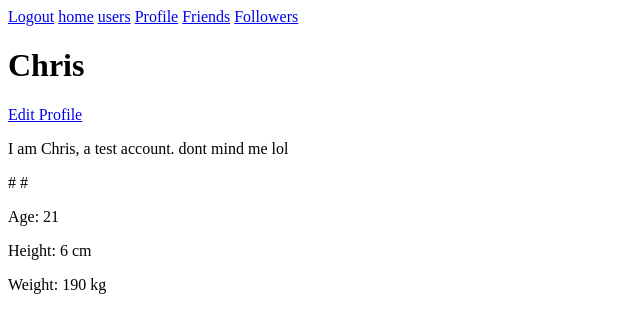
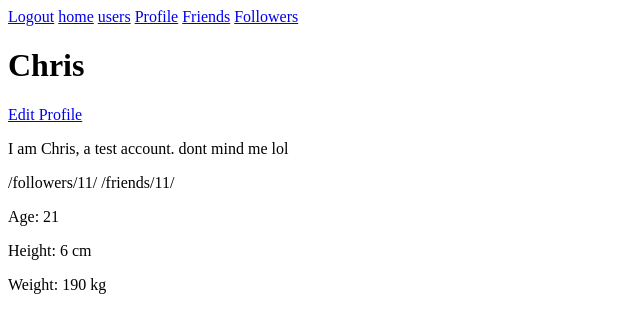
Before and after one commit to BigDaddy57/GetFit, a Django app: page /user/11/ in a window 1280 px wide. Shown: the top 333 px of the page, without its empty margins (0-640 px from the left). Run offline with Django 4.2, Linux system fonts and the light colour scheme; a user stored in the database is signed in; data comes from the database, SQL or seed files in the repository; both versions use the stored data as it was after the commit.

Commit message:
views.py

```diff
--- a/GetFit/templates/pages/user_profile.html
+++ b/GetFit/templates/pages/user_profile.html
@@ -8,8 +8,8 @@
   {% endif %}
   {% if profile.bio %}
     <p>{{ profile.bio }}</p>
-    {% url 'GetFit:followers' user.id %}
-    {% url 'GetFit:friends' user.id %}
+    {% url 'followers' user.id %}
+    {% url 'friends' user.id %}
   {% endif %}
   {% if profile.age %}
     <p>Age: {{ profile.age }}</p>
--- a/GetFit/views.py
+++ b/GetFit/views.py
@@ -67,11 +67,21 @@ def edit_profile(request, user_id):
     return render(request, 'pages/edit_profile.html', {'form': form})
 
 def followers_view(request, user_id):
-    user_profile = get_object_or_404(UserProfile, user_id=user_id)
-    followers = User.objects.filter(id__in=user_profile.followers.all())
-    return render(request, 'followers.html', {'followers': followers})
+    user_profile = get_object_or_404(UserProfile, pk=user_id)
+    followers = user_profile.followers.all()
+    if followers:
+        context = {'followers': followers}
+        return render(request, 'pages/followers.html', context)
+    else:
+        context = {'message': 'This user has no followers.'}
+        return render(request, 'pages/followers.html', context)
 
 def friends_view(request, user_id):
-    user_profile = get_object_or_404(UserProfile, user_id=user_id)
-    friends = User.objects.filter(id__in=user_profile.friends.all())
-    return render(request, 'friends.html', {'friends': friends})
+    user_profile = get_object_or_404(UserProfile, pk=user_id)
+    friends = user_profile.friends.all()
+    if friends:
+        context = {'friends': friends}
+        return render(request, 'pages/friends.html', context)
+    else:
+        context = {'message': 'This user has no friends.'}
+        return render(request, 'pages/friends.html', context)
--- a/GetFit_Project/urls.py
+++ b/GetFit_Project/urls.py
@@ -23,9 +23,6 @@ from GetFit import views
 from django.contrib.auth import views as auth_views
 from GetFit.views import user_profile
 
-
-app_name = 'GetFit'
-
 urlpatterns = [
     path('admin/', admin.site.urls),
     path('', home, name='home'),
```
Also changed, not shown: GetFit/templates/pages/followers.html (renamed from GetFit/templates/followers.html), GetFit/templates/pages/friends.html (renamed from GetFit/templates/friends.html), db.sqlite3.
